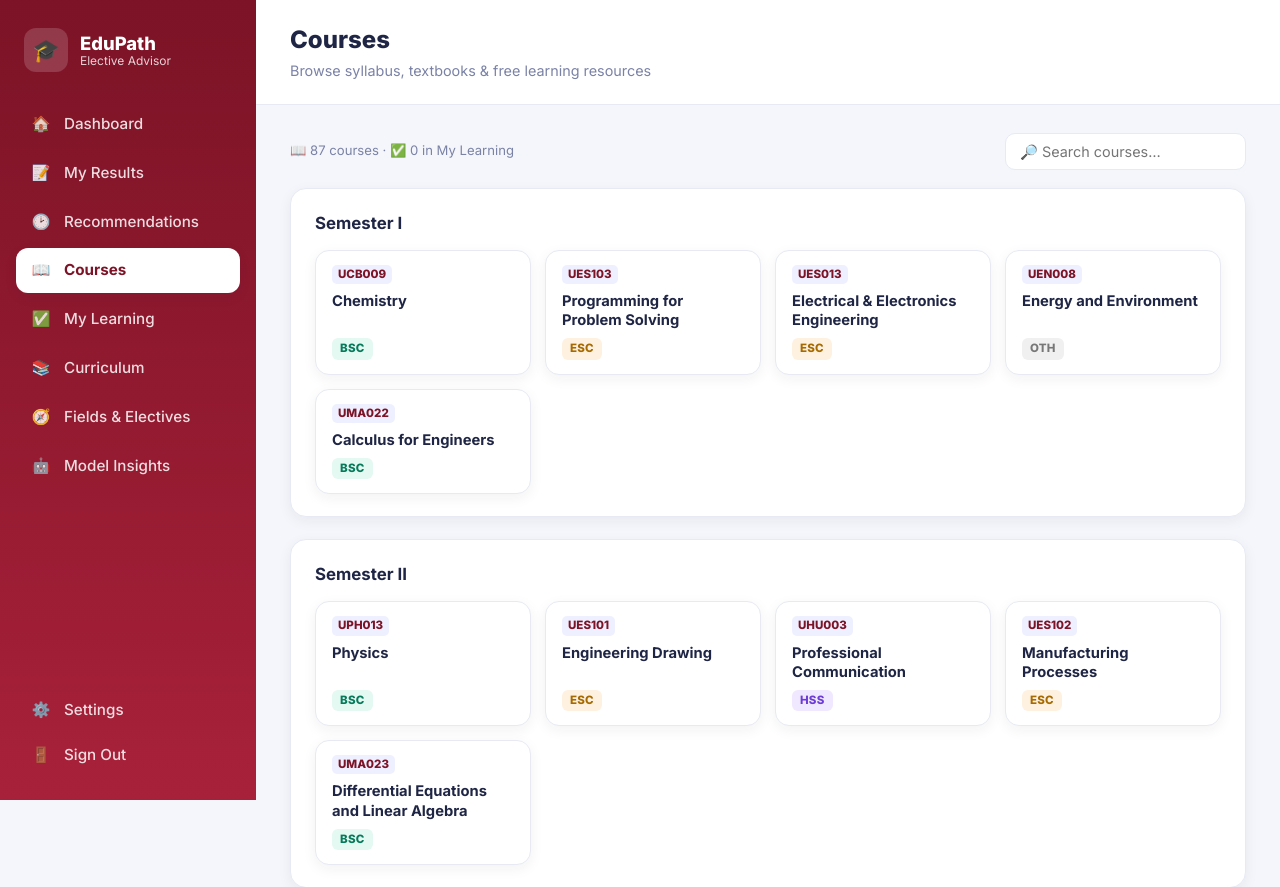
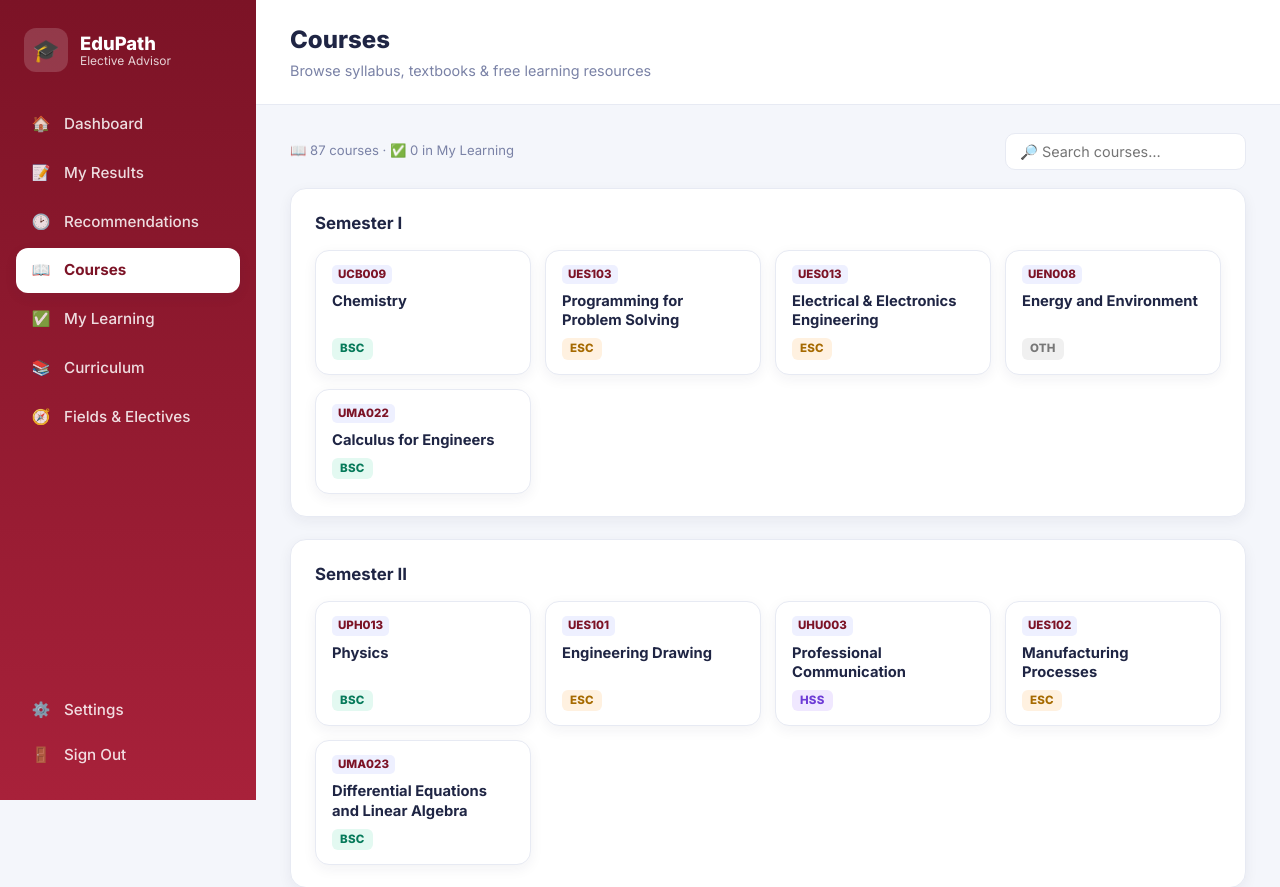
Before and after one commit to NarinderKaur00/course-field-recommendation, a Flask app: page /courses in a window 1280 px wide. Shown: the top 887 px of the page. Run offline with Flask 3, Linux system fonts and the light colour scheme; the visitor is signed in with stand-in values (Sample User, id 1); some libraries are stand-ins or nearby versions.

Commit message:
UX: hide Model Insights from student nav (keep page for demo/admin)

```diff
--- a/portal/templates/base.html
+++ b/portal/templates/base.html
@@ -35,8 +35,6 @@
         <span class="ico">📚</span> Curriculum</a>
       <a href="{{ url_for('fields') }}" class="nav-item {{ 'active' if active=='fields' }}">
         <span class="ico">🧭</span> Fields &amp; Electives</a>
-      <a href="{{ url_for('models') }}" class="nav-item {{ 'active' if active=='models' }}">
-        <span class="ico">🤖</span> Model Insights</a>
     </nav>
 
     <div class="sidebar-foot">
```
